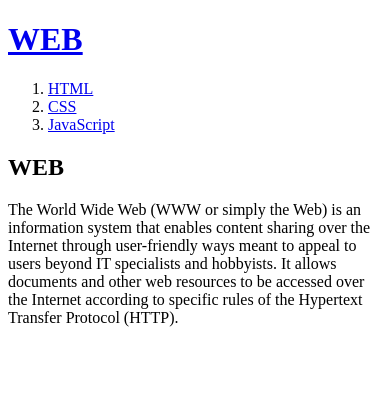
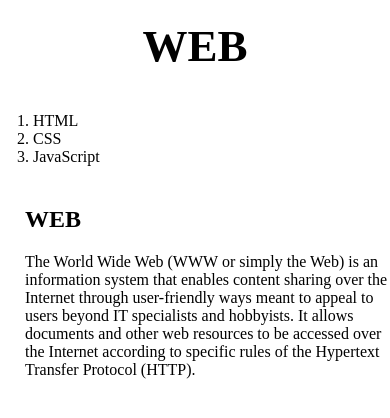
Before and after one commit to j-adventure/my-first-web-site, a plain HTML site: page index.html in a window 390 px wide. Drawn offline with Linux system fonts and the light colour scheme; a script that the page names is missing.

Commit message:
Add files via upload

```diff
--- a/index.html
+++ b/index.html
@@ -11,16 +11,21 @@
   gtag('config', 'G-VJ4FK9Q1SG');
 </script>
     <title>WEB1 - WEB</title>
+    <link rel="stylesheet" href="style.css">
 </head>
 <body>
     <h1><a href="index.html">WEB</a></h1>
+    <div id="grid">
     <ol>
         <li><a href="1.html">HTML</a></li>
         <li><a href="2.html">CSS</a></li>
         <li><a href="3.html">JavaScript</a></li>
     </ol>
+        <div id="article">
             <h2>WEB</h2>
             <p>The World Wide Web (WWW or simply the Web) is an information system that enables content sharing over the Internet through user-friendly ways meant to appeal to users beyond IT specialists and hobbyists. It allows documents and other web resources to be accessed over the Internet according to specific rules of the Hypertext Transfer Protocol (HTTP).</p>
+        </div>
+    </div>
 <p>
     <div id="disqus_thread"></div>
 <script>
--- /dev/null
+++ b/style.css
@@ -0,0 +1,41 @@
+body {
+    margin:0;
+}
+a {
+    color:black;
+    text-decoration: none;
+}
+h1 {
+    font-size:45px;
+    text-align: center;
+    border-bottom:1px solid gray;
+    margin:0;
+    padding:20px;
+}
+ol {
+    border-right:1px solid gray;
+    width:100px;
+    margin:0;
+    padding:20px;
+}
+#grid {
+    display:grid;
+    grid-template-columns: 150px 1fr;
+}
+#grid ol {
+    padding-left:33px
+}
+#article {
+    padding-left:25px;
+}
+@media(max-width:800px){
+    #grid {
+    display:block;
+    }
+    ol {
+    border-right:none;
+    }
+    h1 {
+    border-bottom:none;
+    }
+}
```
Also changed, not shown: 1.html (+5 -0 lines), 2.html (+1 -32 lines), 3.html (+4 -0 lines). Lines whose indentation alone changed are shown as unchanged.
